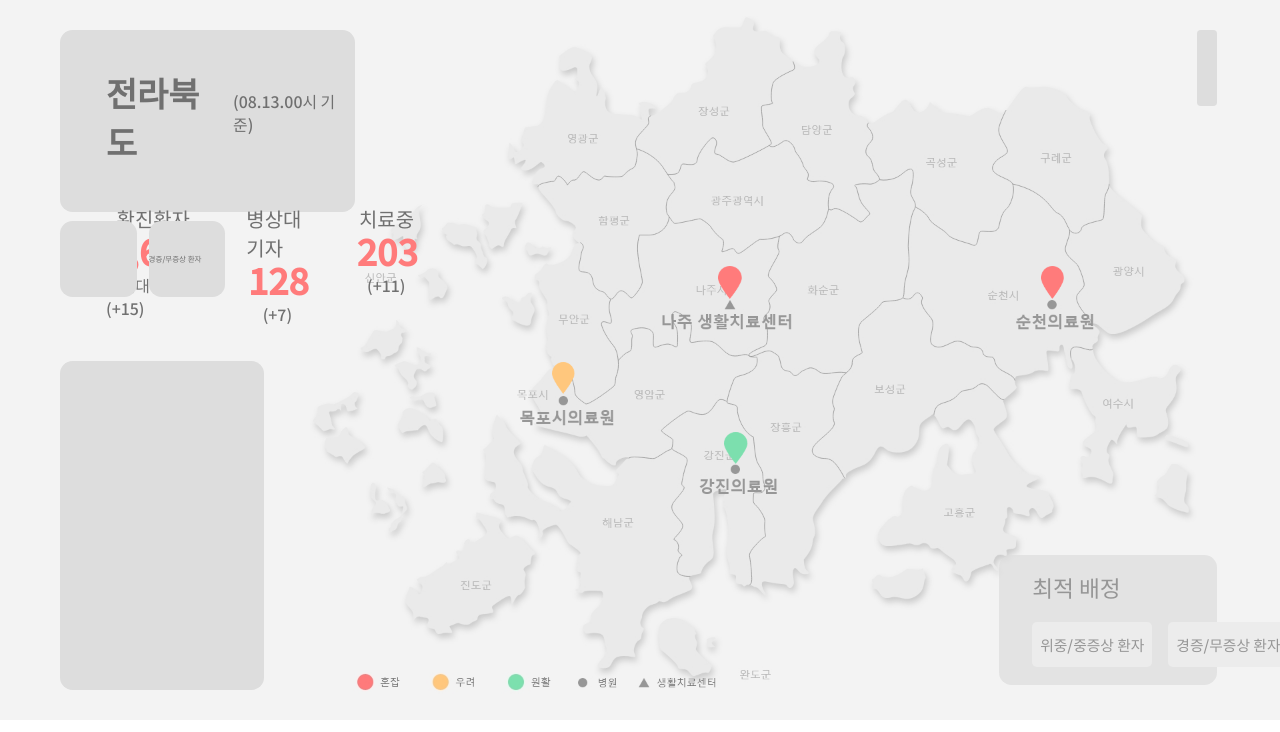
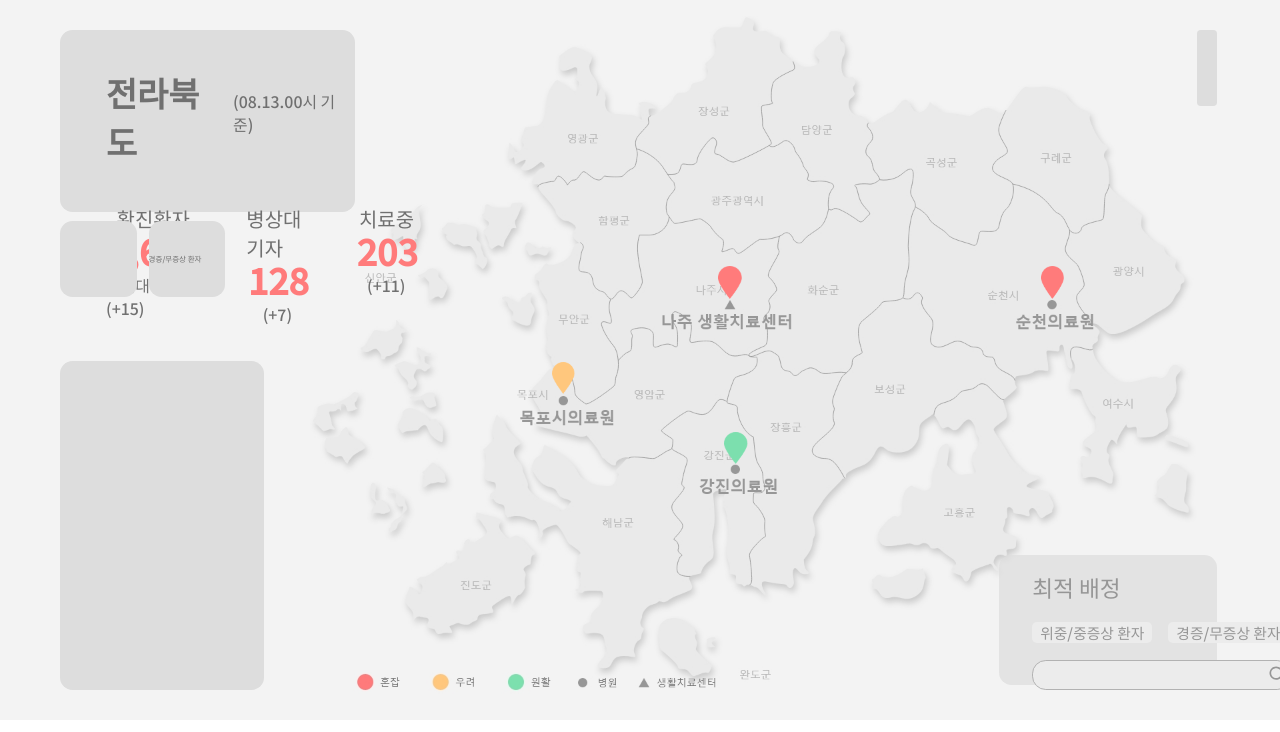
Before and after one commit to 2021-oasis-hackathon/2, a React (Create React App) app in the folder Frontend/navy-bottle-fe/: page /JeonbukCOVID in a window 1280 px wide. Shown: the top 732 px of the page. Built offline with nearby package versions, Linux system fonts and the light colour scheme.

Commit message:
UI complete

```diff
--- a/Frontend/navy-bottle-fe/package.json
+++ b/Frontend/navy-bottle-fe/package.json
@@ -9,6 +9,7 @@
     "eslint-config-airbnb": "^18.2.1",
     "react": "^17.0.2",
     "react-dom": "^17.0.2",
+    "react-icons": "^4.2.0",
     "react-router-dom": "^5.2.0",
     "react-scripts": "4.0.3",
     "sass": "^1.37.5",
--- a/Frontend/navy-bottle-fe/src/components/CovidHospitalSearch.js
+++ b/Frontend/navy-bottle-fe/src/components/CovidHospitalSearch.js
@@ -1,6 +1,6 @@
 import React, { useEffect, useState } from 'react';
 import styled from 'styled-components';
-
+import { AiOutlineSearch } from 'react-icons/ai';
 
 const FixWrapper =  styled.div`
   position: absolute;
@@ -102,6 +102,38 @@ const CovidHospitalSearchButtonMild= styled.button`
   }
 `;
 
+const CovidHospitalSearchAdressArea = styled.div`
+  display: flex;
+  flex-direction: row;
+  position: relative;
+  margin-top: 13.413px;
+  margin-left: 26.826px;
+  font-size: 18.147px;
+  font-family: Noto Sans KR;
+  color: #707070;
+  width: 205.14px;
+  height: 22.092px;
+  background-color: #EAEAEA;
+  border-radius:11.046px;
+  border : 1.5px solid #979797;
+
+  align-items: center;
+  justify-content: center;
+`;
+
+const CovidHospitalSearchInput = styled.input`
+  display: flex;
+  flex-grow: 1;
+  margin: 5px 4px;
+  background-color: #EAEAEA;
+  border: none;
+  outline: none;
+  font-family: Noto Sans KR;
+  color: #707070;
+  font-size: 11px;
+`;
+
+
 const CovidHospitalSearch = ({zoom_in}) => {
 
   const [buttonClick , setButtonClick] = useState('');
@@ -137,6 +169,10 @@ const CovidHospitalSearch = ({zoom_in}) => {
             <CovidHospitalSearchButtonSerious onClick={(e)=>selectButton(e)} background={seriousBackground} value="serious">위중/중증상 환자</CovidHospitalSearchButtonSerious>
             <CovidHospitalSearchButtonMild onClick={(e)=>selectButton(e)} background={mildBackground} value="mild">경증/무증상 환자</CovidHospitalSearchButtonMild>
           </CovidHospitalSearchButtonArea>
+          <CovidHospitalSearchAdressArea>
+            <CovidHospitalSearchInput/>
+            <AiOutlineSearch/>
+          </CovidHospitalSearchAdressArea>
         </CovidHospitalSearchBody>
       </CovidHospitalSearchBodyWrapper>
     </FixWrapper>
```
Also changed, not shown: 1 other file (tests, documents, lock files or other folders).
